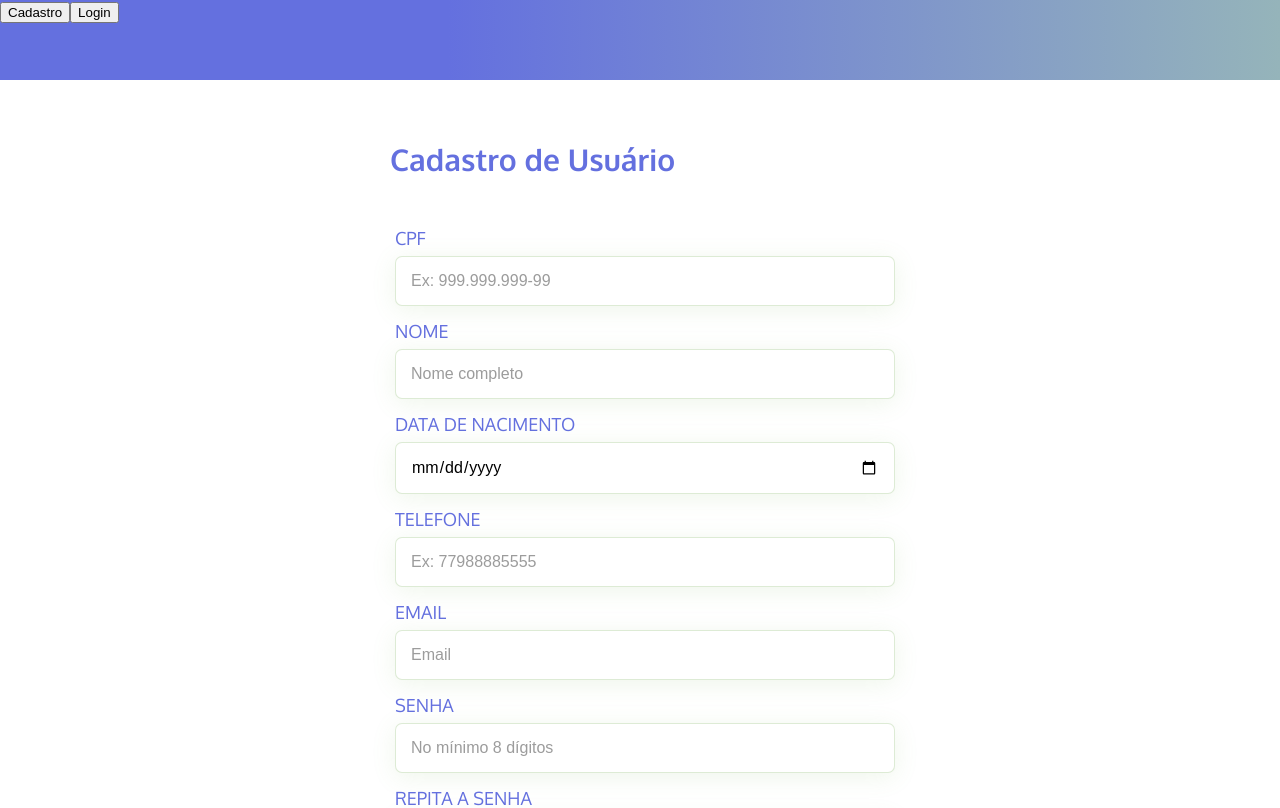
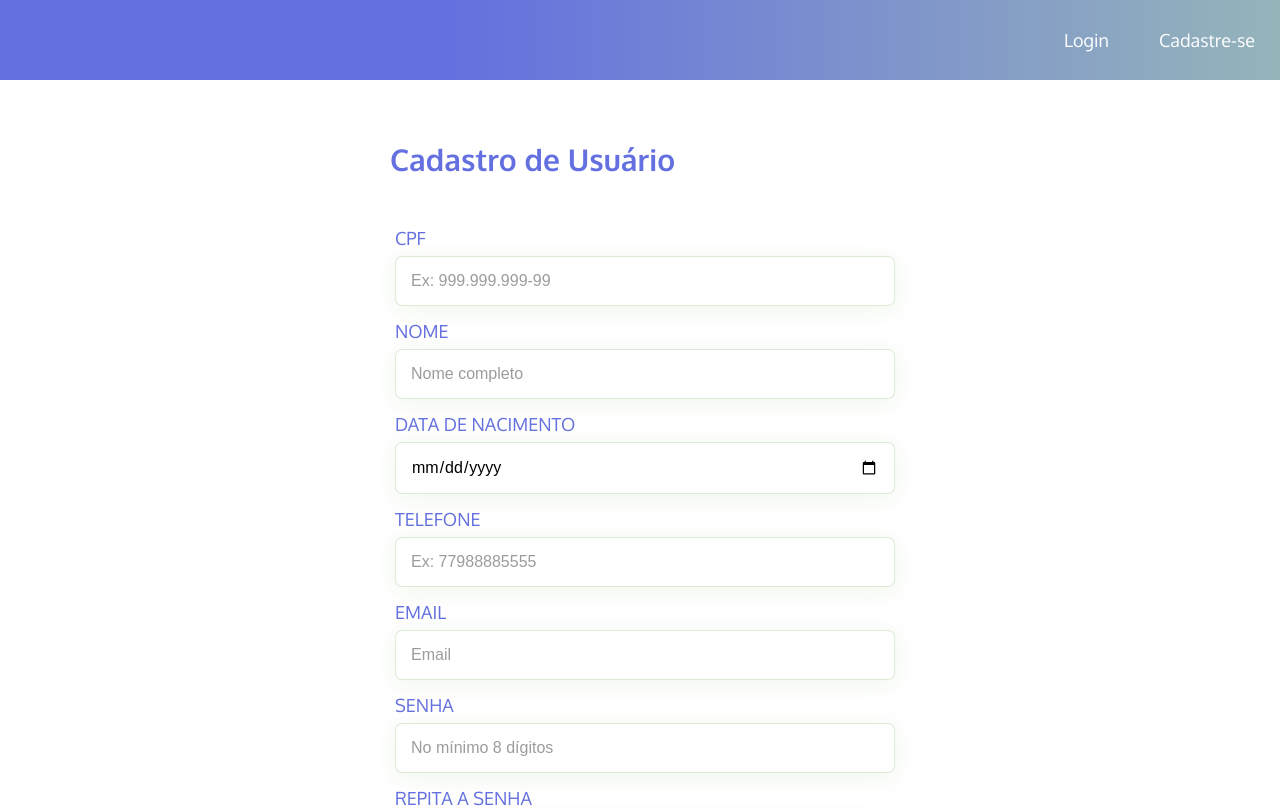
Before and after one commit to wilembergson/clinicas-dev, a React (Create React App) app: page / in a window 1280 px wide. Shown: the top 808 px of the page. Built offline with nearby package versions, Linux system fonts and the light colour scheme.

Commit message:
Login and register Identation

```diff
--- a/src/components/Header.tsx
+++ b/src/components/Header.tsx
@@ -5,8 +5,10 @@ export default function Header(){
     const navigate = useNavigate()
     return(
         <HeaderBody>
-            <button onClick={()=>navigate('/')}>Cadastro</button>
-            <button onClick={()=>navigate('/login')}>Login</button>
+            <ContainerButtons>
+                <Button onClick={()=>navigate('/login')}>Login</Button>
+                <Button onClick={()=>navigate('/')}>Cadastre-se</Button>
+            </ContainerButtons>
         </HeaderBody>
     )
 }
@@ -16,3 +18,30 @@ const HeaderBody = styled.header`
     height: 80px;
     background: linear-gradient(90deg, #6470df 35%, rgba(149,180,186,1) 100%);
 `
+const Button = styled.button`
+    color: #fff;
+    background: none;
+    border: none;
+    cursor: pointer;
+    height: 80px;
+    padding: 25px;
+    font-family: 'Oxygen', sans-serif;
+    font-size: 18px;
+    transition: 0.7s ease;
+    :hover{
+        color: #fff;
+        background: rgb(37, 133, 189);
+        transition: 0.7s ease;
+    }
+    @media (max-width:399px){
+        padding: 10px;
+    }
+`
+const ContainerButtons = styled.div`
+    height: 80px;
+    position: absolute;
+    right: 0;
+    @media (max-width:399px){
+        align-items: center;
+    }
+`
--- a/src/components/SaredStyles.ts
+++ b/src/components/SaredStyles.ts
@@ -16,6 +16,9 @@ export const Form = styled.form`
   gap: 5px;
   margin-top: 20px;
   margin-bottom: 30px;
+  @media (max-width:399px){
+        align-items: center;
+    }
 `
 
 export const Label = styled.label`
@@ -27,6 +30,9 @@ export const Label = styled.label`
   color: ${colors.primary};
   margin-top: 8px;
   margin-left: 5px;
+  @media (max-width:399px){
+        width: 80%;
+    }
 `
 
 export const Input = styled.input`
@@ -41,18 +47,19 @@ export const Input = styled.input`
   border: 1px solid rgba(120, 177, 89, 0.25);
   border-radius: 7px;
   box-shadow: 0px 4px 24px rgba(120, 177, 89, 0.12);
-
   ::placeholder {
     color: #9C9C9C;
     font-family: 'Lexend Deca', sans-serif;
   }
+  @media (max-width:399px){
+        width: 80%;
+    }
 `
 
 export const Button = styled.button`
   all: unset;
   box-sizing: border-box;
   cursor: pointer;
-
   width: 100%;
   margin-top: 40px;
   margin-left: 10px;
@@ -61,7 +68,6 @@ export const Button = styled.button`
   font-weight: 400;
   font-size: 24px;
   line-height: 15px;
-
   color: #FFFFFF;
   text-align: center;
   padding: 10px;
@@ -69,4 +75,13 @@ export const Button = styled.button`
   border-radius: 8px;
   width: 100%;
   height: 60px;
+  transition: 0.7s ease;
+  :hover{
+        color: #fff;
+        background: rgb(135, 129, 214);
+        transition: 0.7s ease;
+    }
+    @media (max-width:399px){
+        width: 80%;
+    }
 `
--- a/src/pages/Login.tsx
+++ b/src/pages/Login.tsx
@@ -80,4 +80,7 @@ const LoginForm = styled.section`
     justify-content: center;
     flex-direction: column;
     position: relative;
+    @media (max-width:399px){
+        align-items: center;
+    }
 `
--- a/src/pages/RegisterUser.tsx
+++ b/src/pages/RegisterUser.tsx
@@ -171,4 +171,8 @@ const RegisterBody = styled.section`
     justify-content: center;
     flex-direction: column;
     position: relative;
+    @media (max-width:490px){
+        width: 90%;
+        align-items: center;
+    }
 `
```
